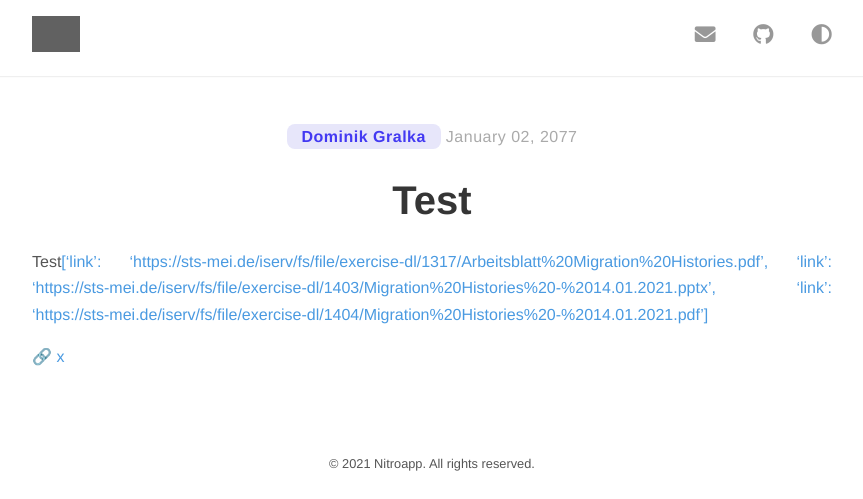
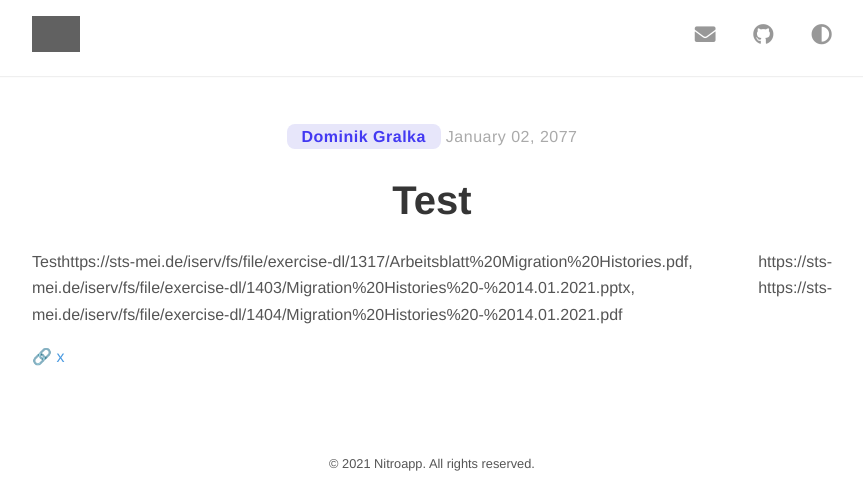
Before and after one commit to cns-nitroapp/blog, a Jekyll site: the page built from _posts/2077-01-02-0.md, in a window 1280 px wide, cut to the strip 0-499 px from the top of the page. Shown: the whole strip, without its empty margins (208-1071 px from the left). Built offline with Jekyll 4.4.1, drawn with Linux system fonts in a browser that asks for light colours; nearby versions of some CDN libraries; grey boxes are pictures that could not be loaded.

Commit message:
committing files

```diff
--- a/_posts/2077-01-02-0.md
+++ b/_posts/2077-01-02-0.md
@@ -6,4 +6,4 @@ start-date: "2077-01-02"
 end-date: "x"
 link: "x"
 ---
-Test<a href="['link': 'https://sts-mei.de/iserv/fs/file/exercise-dl/1317/Arbeitsblatt%20Migration%20Histories.pdf', 'link': 'https://sts-mei.de/iserv/fs/file/exercise-dl/1403/Migration%20Histories%20-%2014.01.2021.pptx', 'link': 'https://sts-mei.de/iserv/fs/file/exercise-dl/1404/Migration%20Histories%20-%2014.01.2021.pdf']">['link': 'https://sts-mei.de/iserv/fs/file/exercise-dl/1317/Arbeitsblatt%20Migration%20Histories.pdf', 'link': 'https://sts-mei.de/iserv/fs/file/exercise-dl/1403/Migration%20Histories%20-%2014.01.2021.pptx', 'link': 'https://sts-mei.de/iserv/fs/file/exercise-dl/1404/Migration%20Histories%20-%2014.01.2021.pdf']</a>
+Testhttps://sts-mei.de/iserv/fs/file/exercise-dl/1317/Arbeitsblatt%20Migration%20Histories.pdf, https://sts-mei.de/iserv/fs/file/exercise-dl/1403/Migration%20Histories%20-%2014.01.2021.pptx, https://sts-mei.de/iserv/fs/file/exercise-dl/1404/Migration%20Histories%20-%2014.01.2021.pdf
```
